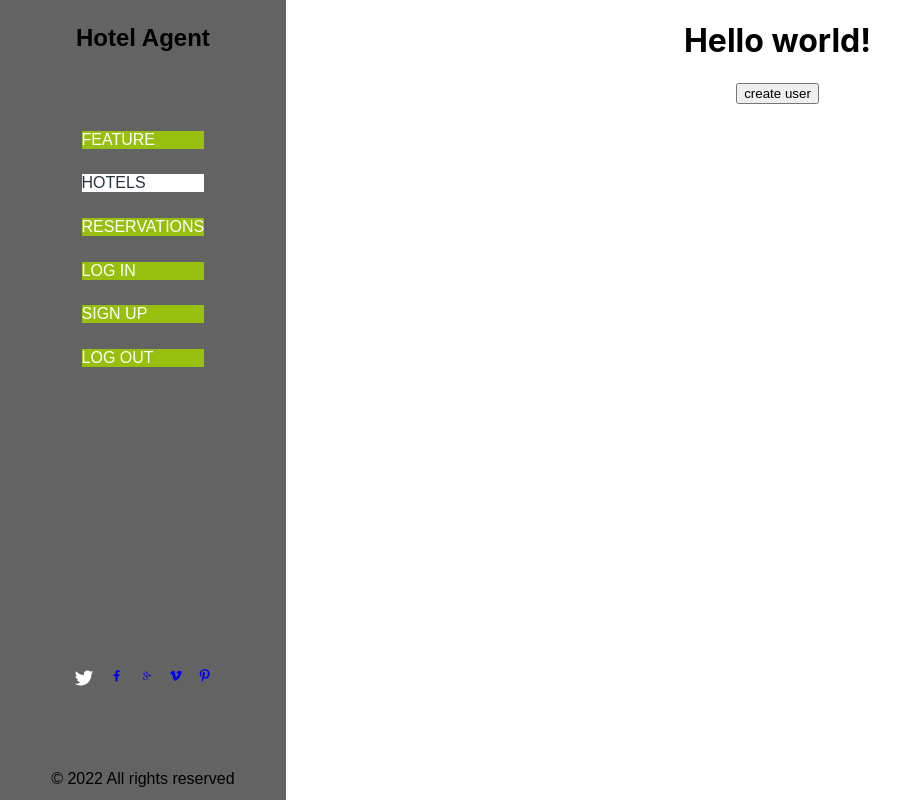
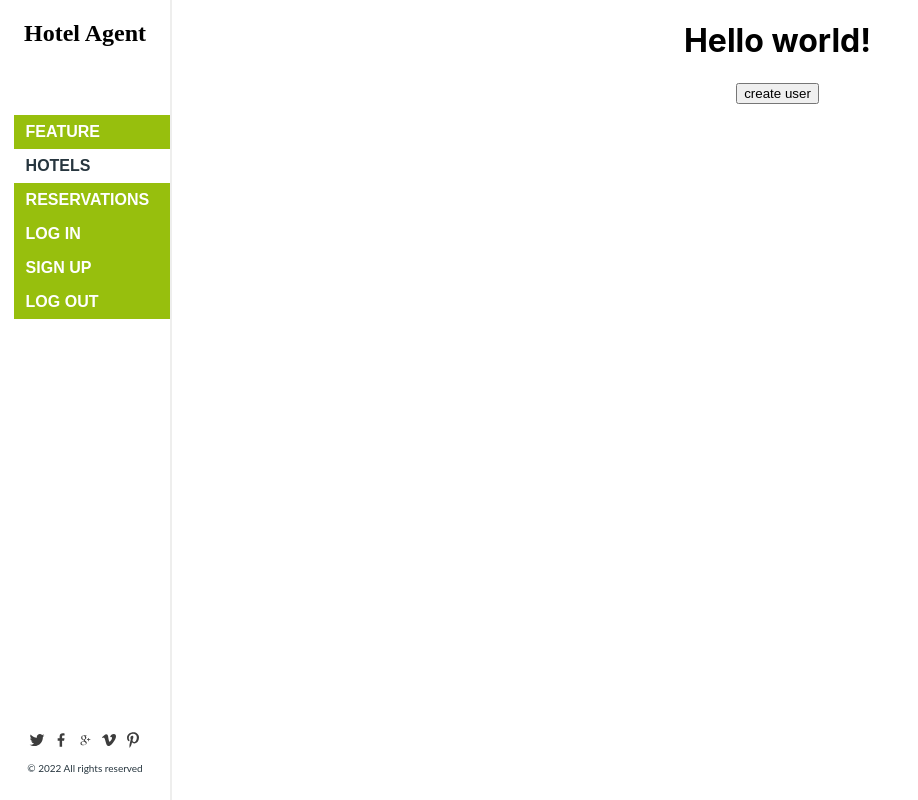
Before and after one commit to sediqullahbadakhsh/hotel-agent-front-end, a React (Create React App) app: page / in a window 1280 px wide. Shown: the whole page, without its empty margins (0-918 px from the left). Built offline with nearby package versions, Linux system fonts and the light colour scheme; no server answers.

Commit message:
Style Navbar and add responsive navbar

```diff
--- a/src/index.scss
+++ b/src/index.scss
@@ -1,3 +1,16 @@
+$green: #97bf0d;
+$text: #27363f;
+$light-gray: #eeeeed;
+$gray: #a3a4a4;
+$dark-gray: #626262;
+$icons: #3d3d3d;
+
+// font-family: 'Inter', sans-serif;
+// font-family: 'Lato', sans-serif;
+// font-family: 'Roboto Condensed', sans-serif;
+// font-family: 'Source Sans Pro', sans-serif;
+// font-family: 'Yellowtail', cursive;
+
 body {
   margin: 0;
   font-family:
@@ -14,7 +27,6 @@ body {
     sans-serif;
   -webkit-font-smoothing: antialiased;
   -moz-osx-font-smoothing: grayscale;
-
 }
 /* stylelint-disable */
 // @tailwind base;
@@ -28,20 +40,20 @@ ul {
 }
 
 .github svg,
-.linkdin svg,
-.angellist svg,
+.facebook svg,
+.google svg,
 .twitter svg,
-.medium svg,
-.close svg {
-  width: 20px;
-  height: 20px;
-  color: white;
+.vimeo svg,
+.pinterest svg {
+  width: 16px;
+  height: 16px;
+  color: $icons;
 }
 
 .hamburguer svg {
   width: 50px;
   height: 30px;
-  color: white;
+  color: icons;
 }
 
 .hamburguer {
@@ -51,10 +63,11 @@ ul {
 .menu-link {
   display: flex;
   flex-direction: column;
-  gap: 2vw;
+  // gap: 2vw;
   list-style: none;
   padding: 0;
-  margin-bottom: 15rem;
+  margin-bottom: auto;
+  width: 100%;
 }
 
 .hidden {
@@ -70,14 +83,21 @@ ul {
   justify-content: space-between;
   align-items: center;
   margin: 0;
-  padding: 0.3vw 4vw;
-  background: rgba(33, 33, 33, 0.7);
+  // padding: 0.3vw 1.5vw;
+  width: 170px;
+  border-right: 2px solid $light-gray;
+  background: white;
   font-family: Red Hat Display, sans-serif;
 }
 
 .nav-link-style {
-  color: black;
+  color: $text;
+  margin-left: 0.9rem;
+  padding: 0.5rem 0.7rem;
   text-decoration: none;
+  font-family: 'Source Sans Pro', sans-serif;
+  font-weight: 900;
+
 }
 
 .close-button {
@@ -98,7 +118,7 @@ ul {
 .close svg {
   width: 20px;
   height: 20px;
-  color: black;
+  color: $icons;
 }
 
 
@@ -113,8 +133,8 @@ ul {
 
 .icons {
   display: flex;
-  gap: 1rem;
-  margin: 2rem 0;
+  gap: 0.5rem;
+  // margin: 2rem 0;
   padding-inline-start: 0;
 }
 
@@ -122,7 +142,7 @@ ul {
 //   // content: "";
 //   // width: 1px;
 //   // height: 90px;
-  background-color: white;
+  background-color: $gray;
 }
 
 .social-icons {
@@ -134,6 +154,26 @@ ul {
   // margin-right: 1rem;
 }
 
+.footer-menu {
+  margin-bottom: 1rem;
+  color: $text;
+  // font-family: 'Inter', sans-serif;
+font-family: 'Lato', sans-serif;
+// font-family: 'Roboto Condensed', sans-serif;
+
+  p {
+    font-size: 10px;
+  }
+}
+
+#logo {
+  margin-bottom: 3rem;
+
+  h1 {
+    font-family: 'Yellowtail', cursive;
+  }
+}
+
 @media screen and (max-width: 769px) {
   .nav-style {
     ul {
@@ -141,8 +181,14 @@ ul {
     }
 
   position: unset;
+  width: 100%;
   height: auto;
   flex-direction: row;
+  justify-content: flex-start;
+  position: absolute;
+  border: none;
+  background: none;
+  margin-top: 1.2rem;
   // justify-content: space-between;
   // align-items: center;
   // margin: 0;
@@ -166,10 +212,10 @@ ul {
   }
 
   .menu-item {
-    padding: 1rem 0;
+    // padding: 1rem 0;
     margin-left: 1rem;
-    border-bottom: 1px solid black;
-    width: 86%;
+    // border-bottom: 1px solid black;
+    width: 95%;
   }
 
   .hidden {
@@ -183,6 +229,7 @@ ul {
   .nav-link-style {
     font-size: 2.5em;
     padding-inline-start: 0;
+    padding: 1rem;
   }
 
   .mobile {
@@ -190,15 +237,19 @@ ul {
     flex-direction: column;
     align-items: flex-start;
     width: 100%;
-    height: 100vh;
-    background-color: black;
+    height: 100%;
+    background-color: white;
     position: fixed;
     top: 4rem;
     left: 0;
-    overflow-y: hidden;
+    overflow-y: scroll;
     margin: 0;
+    margin-top: 1rem;
     padding: 0;
     z-index: 99;
+    font-size: 10px;
+    border-top: 2px solid $light-gray;
+    transition: 0.6s;
   }
 
   .headline-icons {
@@ -219,4 +270,13 @@ ul {
     display: none;
   }
 
+  .footer-menu {
+    display: none;
+  }
+
+  #logo,
+  #logo-text {
+    display: none;
+  }
+
 }
```
